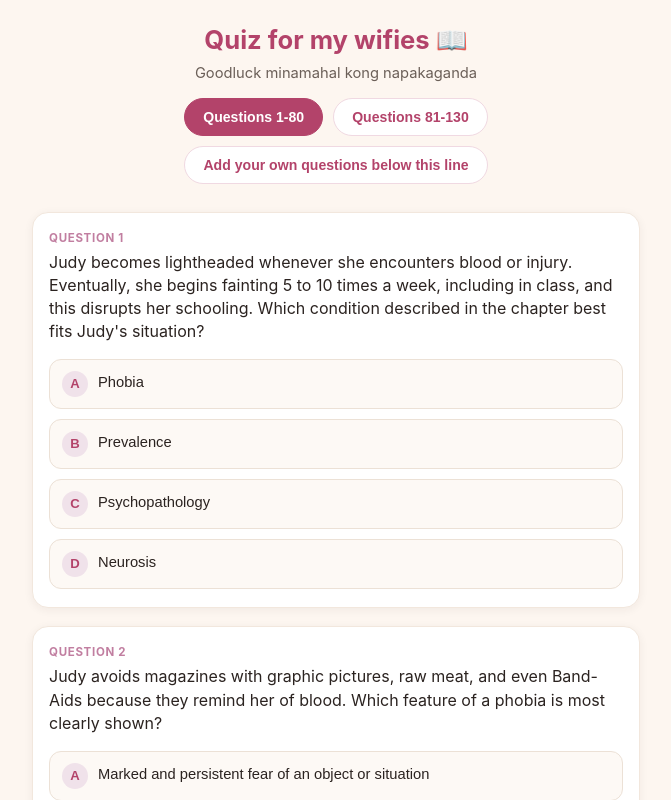
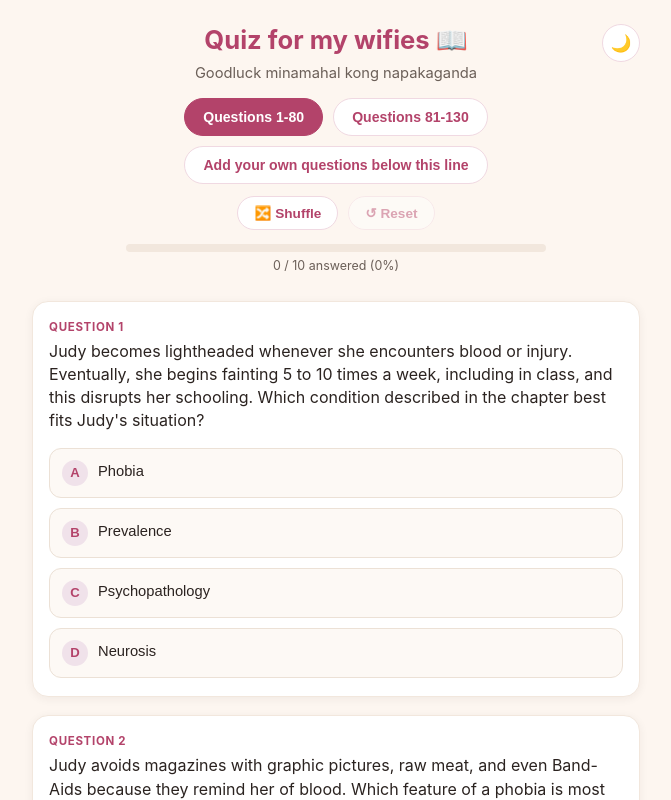
Before and after one commit to satiredddd/psych-web, a React (Vite) app: page / in a window 1280 px wide. Shown: the top 800 px of the page, without its empty margins (304-975 px from the left). Built offline with nearby package versions, Linux system fonts and the light colour scheme.

Commit message:
features, shuffle, darkmode etc,

```diff
--- a/src/App.jsx
+++ b/src/App.jsx
@@ -1,9 +1,18 @@
-import { useMemo, useState } from "react";
+import { useEffect, useMemo, useState } from "react";
 import "./index.css";
 import { parseQuestions } from "./parser";
 // Vite's "?raw" import loads the file as a plain string at build time.
 // This is the ONLY line that connects the app to your question bank.
 import questionsText from "./questions.txt?raw";
+
+function shuffledIndices(length) {
+  const arr = Array.from({ length }, (_, i) => i);
+  for (let i = arr.length - 1; i > 0; i--) {
+    const j = Math.floor(Math.random() * (i + 1));
+    [arr[i], arr[j]] = [arr[j], arr[i]];
+  }
+  return arr;
+}
 
 export default function App() {
   // Parse the text file once. Editing questions.txt and rebuilding is all
@@ -11,29 +20,76 @@ export default function App() {
   const parsedSets = useMemo(() => parseQuestions(questionsText), []);
 
   const [activeSet, setActiveSet] = useState(0);
+  // Answers are keyed by each question's ORIGINAL index (its position in
+  // parsedSets), not its on-screen position — so shuffling never
+  // mismatches an answer with the wrong question.
   const [answersBySet, setAnswersBySet] = useState({});
+  // Per-set display order. If a set has no entry here, it's shown in
+  // original file order.
+  const [orderBySet, setOrderBySet] = useState({});
+
+  const [darkMode, setDarkMode] = useState(() => {
+    try {
+      return localStorage.getItem("quizDarkMode") === "true";
+    } catch {
+      return false;
+    }
+  });
+
+  useEffect(() => {
+    try {
+      localStorage.setItem("quizDarkMode", String(darkMode));
+    } catch {
+      // ignore storage errors (e.g. private browsing)
+    }
+  }, [darkMode]);
 
   const currentSet = parsedSets[activeSet] || { label: "No questions yet", questions: [] };
   const QUESTIONS = currentSet.questions;
   const answers = answersBySet[activeSet] || {};
 
-  const handleSelect = (qIndex, letter) => {
-    if (answers[qIndex]) return; // lock in the first answer
+  const order = orderBySet[activeSet] || QUESTIONS.map((_, i) => i);
+
+  const handleSelect = (originalIndex, letter) => {
+    if (answers[originalIndex]) return; // lock in the first answer
     setAnswersBySet((prev) => ({
       ...prev,
-      [activeSet]: { ...(prev[activeSet] || {}), [qIndex]: letter },
+      [activeSet]: { ...(prev[activeSet] || {}), [originalIndex]: letter },
     }));
+  };
+
+  const handleShuffle = () => {
+    setOrderBySet((prev) => ({
+      ...prev,
+      [activeSet]: shuffledIndices(QUESTIONS.length),
+    }));
+    setAnswersBySet((prev) => ({ ...prev, [activeSet]: {} }));
+  };
+
+  const handleReset = () => {
+    setAnswersBySet((prev) => ({ ...prev, [activeSet]: {} }));
   };
 
   const answeredCount = Object.keys(answers).length;
   const correctCount = Object.entries(answers).filter(
-    ([qIndex, letter]) => QUESTIONS[qIndex]?.correct === letter
+    ([originalIndex, letter]) => QUESTIONS[originalIndex]?.correct === letter
   ).length;
+  const progressPct = QUESTIONS.length > 0 ? Math.round((answeredCount / QUESTIONS.length) * 100) : 0;
 
   return (
-    <div className="page">
+    <div className={"page" + (darkMode ? " dark" : "")}>
       <header className="header">
-        <h1>Quiz for my wifies 📖</h1>
+        <div className="topRow">
+          <h1>Quiz for my wifies 📖</h1>
+          <button
+            className="iconToggle"
+            onClick={() => setDarkMode((d) => !d)}
+            aria-label="Toggle dark mode"
+            title="Toggle dark mode"
+          >
+            {darkMode ? "☀️" : "🌙"}
+          </button>
+        </div>
         <p className="subtitle">Goodluck minamahal kong napakaganda</p>
 
         {parsedSets.length > 1 && (
@@ -50,10 +106,31 @@ export default function App() {
           </div>
         )}
 
+        {QUESTIONS.length > 0 && (
+          <div className="controlsRow">
+            <button className="ctrlButton" onClick={handleShuffle}>
+              🔀 Shuffle
+            </button>
+            <button className="ctrlButton" onClick={handleReset} disabled={answeredCount === 0}>
+              ↺ Reset
+            </button>
+          </div>
+        )}
+
+        {QUESTIONS.length > 0 && (
+          <div className="progressWrap">
+            <div className="progressTrack">
+              <div className="progressFill" style={{ width: `${progressPct}%` }} />
+            </div>
+            <div className="progressLabel">
+              {answeredCount} / {QUESTIONS.length} answered ({progressPct}%)
+            </div>
+          </div>
+        )}
+
         {QUESTIONS.length > 0 && answeredCount > 0 && (
           <div className="scoreBar">
             Score: <strong>{correctCount}</strong> / {answeredCount} answered
-            {" "}(<span>{QUESTIONS.length} total</span>)
           </div>
         )}
       </header>
@@ -65,17 +142,18 @@ export default function App() {
             <p>Add some to questions.txt using the TERM / A-D / ANSWER / EXPLAIN pattern.</p>
           </div>
         ) : (
-          QUESTIONS.map((q, qIndex) => {
-            const selected = answers[qIndex];
+          order.map((originalIndex, displayIndex) => {
+            const q = QUESTIONS[originalIndex];
+            const selected = answers[originalIndex];
             const isAnswered = Boolean(selected);
             const isCorrect = selected === q.correct;
 
             return (
               <section
                 className={"card" + (isAnswered ? (isCorrect ? " correctCard" : " wrongCard") : "")}
-                key={qIndex}
+                key={originalIndex}
               >
-                <div className="qNumber">Question {qIndex + 1}</div>
+                <div className="qNumber">Question {displayIndex + 1}</div>
                 <p className="term">{q.term}</p>
 
                 <div className="choices">
@@ -95,7 +173,7 @@ export default function App() {
                       <button
                         key={letter}
                         className={choiceClass}
-                        onClick={() => handleSelect(qIndex, letter)}
+                        onClick={() => handleSelect(originalIndex, letter)}
                         disabled={isAnswered}
                       >
                         <span className="letter">{letter}</span>
--- a/src/index.css
+++ b/src/index.css
@@ -1,13 +1,61 @@
 * {
   box-sizing: border-box;
+}
+
+:root {
+  --bg: #fdf6f0;
+  --text: #2b2320;
+  --accent: #b3436a;
+  --accent-soft: #f0d9e2;
+  --accent-soft-hover: #e2a9bf;
+  --card-bg: #ffffff;
+  --card-border: #f2e7dd;
+  --muted: #6b5f58;
+  --choice-bg: #fdf9f5;
+  --choice-border: #ece1d6;
+  --letter-bg: #f0e2ea;
+  --correct-bg: #eaf7ee;
+  --correct-border: #a9d6b8;
+  --correct-strong: #4caf7d;
+  --correct-text: #2f7d51;
+  --wrong-bg: #fdeeee;
+  --wrong-border: #f0b8b8;
+  --wrong-strong: #d9534f;
+  --wrong-text: #b3433f;
+  --dashed-border: #ece1d6;
+  --track-bg: #f2e7dd;
+}
+
+.page.dark {
+  --bg: #201a17;
+  --text: #f2ece6;
+  --accent: #e58fac;
+  --accent-soft: #4a2e39;
+  --accent-soft-hover: #5e3a48;
+  --card-bg: #2b2320;
+  --card-border: #3d332d;
+  --muted: #b3a89f;
+  --choice-bg: #241d1a;
+  --choice-border: #3d332d;
+  --letter-bg: #4a2e39;
+  --correct-bg: #1e3326;
+  --correct-border: #3d6e4f;
+  --correct-strong: #4caf7d;
+  --correct-text: #7fd39d;
+  --wrong-bg: #331e1e;
+  --wrong-border: #6e3d3d;
+  --wrong-strong: #d9534f;
+  --wrong-text: #e59a9a;
+  --dashed-border: #3d332d;
+  --track-bg: #3d332d;
 }
 
 html,
 body {
   margin: 0;
   padding: 0;
-  background: #fdf6f0;
-  color: #2b2320;
+  background: var(--bg);
+  color: var(--text);
   font-family: -apple-system, BlinkMacSystemFont, "Segoe UI", Roboto,
     Helvetica, Arial, sans-serif;
   -webkit-text-size-adjust: 100%;
@@ -21,6 +69,10 @@ body {
   max-width: 640px;
   margin: 0 auto;
   padding: 24px 16px 56px;
+  background: var(--bg);
+  color: var(--text);
+  min-height: 100vh;
+  transition: background 0.2s ease, color 0.2s ease;
 }
 
 .header {
@@ -28,15 +80,39 @@ body {
   margin-bottom: 28px;
 }
 
+.topRow {
+  display: flex;
+  align-items: center;
+  justify-content: center;
+  gap: 10px;
+  position: relative;
+}
+
 .header h1 {
   font-size: 1.6rem;
   margin: 0 0 8px;
-  color: #b3436a;
+  color: var(--accent);
+}
+
+.iconToggle {
+  position: absolute;
+  right: 0;
+  top: 0;
+  background: var(--card-bg);
+  border: 1.5px solid var(--accent-soft);
+  border-radius: 999px;
+  width: 38px;
+  height: 38px;
+  font-size: 1.05rem;
+  cursor: pointer;
+  -webkit-appearance: none;
+  appearance: none;
+  -webkit-tap-highlight-color: transparent;
 }
 
 .subtitle {
   font-size: 0.92rem;
-  color: #6b5f58;
+  color: var(--muted);
   margin: 0 auto 14px;
   max-width: 420px;
   line-height: 1.4;
@@ -53,68 +129,121 @@ body {
 .setButton {
   padding: 10px 18px;
   border-radius: 999px;
-  border: 1.5px solid #f0d9e2;
-  background: #fff;
+  border: 1.5px solid var(--accent-soft);
+  background: var(--card-bg);
   font-size: 0.88rem;
   font-weight: 600;
   cursor: pointer;
-  color: #b3436a;
+  color: var(--accent);
   transition: all 0.15s ease;
   -webkit-appearance: none;
   appearance: none;
+  -webkit-tap-highlight-color: transparent;
 }
 
 .setButton:hover {
-  border-color: #e2a9bf;
+  border-color: var(--accent-soft-hover);
 }
 
 .setButtonActive {
-  background: #b3436a;
-  border-color: #b3436a;
+  background: var(--accent);
+  border-color: var(--accent);
   color: #fff;
+}
+
+.controlsRow {
+  display: flex;
+  justify-content: center;
+  gap: 10px;
+  margin-bottom: 14px;
+}
+
+.ctrlButton {
+  padding: 8px 16px;
+  border-radius: 999px;
+  border: 1.5px solid var(--accent-soft);
+  background: var(--card-bg);
+  font-size: 0.85rem;
+  font-weight: 600;
+  cursor: pointer;
+  color: var(--accent);
+  -webkit-appearance: none;
+  appearance: none;
+  -webkit-tap-highlight-color: transparent;
+}
+
+.ctrlButton:disabled {
+  opacity: 0.45;
+  cursor: default;
+}
+
+.progressWrap {
+  max-width: 420px;
+  margin: 0 auto 14px;
+}
+
+.progressTrack {
+  width: 100%;
+  height: 8px;
+  border-radius: 999px;
+  background: var(--track-bg);
+  overflow: hidden;
+}
+
+.progressFill {
+  height: 100%;
+  background: var(--accent);
+  border-radius: 999px;
+  transition: width 0.25s ease;
+}
+
+.progressLabel {
+  margin-top: 6px;
+  font-size: 0.78rem;
+  color: var(--muted);
 }
 
 .scoreBar {
   display: inline-block;
-  background: #fff;
-  border: 1px solid #f0d9e2;
+  background: var(--card-bg);
+  border: 1px solid var(--accent-soft);
   border-radius: 999px;
   padding: 6px 16px;
   font-size: 0.88rem;
-  color: #b3436a;
+  color: var(--accent);
 }
 
 .emptySet {
   text-align: center;
-  background: #fff;
-  border: 2px dashed #f0d9e2;
+  background: var(--card-bg);
+  border: 2px dashed var(--accent-soft);
   border-radius: 16px;
   padding: 48px 24px;
-  color: #6b5f58;
+  color: var(--muted);
 }
 
 .emptySet h2 {
   margin-top: 0;
-  color: #b3436a;
+  color: var(--accent);
 }
 
 .card {
-  background: #ffffff;
+  background: var(--card-bg);
   border-radius: 16px;
   padding: 18px 16px;
   margin-bottom: 18px;
   box-shadow: 0 2px 10px rgba(43, 35, 32, 0.06);
-  border: 1px solid #f2e7dd;
-  transition: border-color 0.2s ease, box-shadow 0.2s ease;
+  border: 1px solid var(--card-border);
+  transition: border-color 0.2s ease, box-shadow 0.2s ease, background 0.2s ease;
 }
 
 .card.correctCard {
-  border-color: #a9d6b8;
+  border-color: var(--correct-border);
   box-shadow: 0 2px 12px rgba(64, 145, 91, 0.12);
 }
 
 .card.wrongCard {
-  border-color: #f0b8b8;
+  border-color: var(--wrong-border);
   box-shadow: 0 2px 12px rgba(196, 68, 68, 0.1);
 }
 
@@ -123,7 +252,7 @@ body {
   font-weight: 700;
   letter-spacing: 0.06em;
   text-transform: uppercase;
-  color: #c17ea0;
+  color: var(--accent);
   margin-bottom: 6px;
 }
 
@@ -131,7 +260,7 @@ body {
   font-size: 1rem;
   line-height: 1.45;
   margin: 0 0 16px;
-  color: #2b2320;
+  color: var(--text);
 }
 
 .choices {
@@ -146,16 +275,17 @@ body {
   gap: 10px;
   width: 100%;
   text-align: left;
-  background: #fdf9f5;
-  border: 1.5px solid #ece1d6;
+  background: var(--choice-bg);
+  border: 1.5px solid var(--choice-border);
   border-radius: 12px;
   padding: 11px 12px;
   font-size: 0.92rem;
   line-height: 1.35;
-  color: #2b2320;
+  color: var(--text);
   cursor: pointer;
   -webkit-appearance: none;
   appearance: none;
+  -webkit-tap-highlight-color: transparent;
 }
 
 .choice:active {
@@ -174,8 +304,8 @@ body {
   width: 26px;
   height: 26px;
   border-radius: 50%;
-  background: #f0e2ea;
-  color: #b3436a;
+  background: var(--letter-bg);
+  color: var(--accent);
   font-weight: 700;
   font-size: 0.82rem;
 }
@@ -185,22 +315,22 @@ body {
 }
 
 .choiceCorrect {
-  background: #eaf7ee;
-  border-color: #a9d6b8;
+  background: var(--correct-bg);
+  border-color: var(--correct-border);
 }
 
 .choiceCorrect .letter {
-  background: #4caf7d;
+  background: var(--correct-strong);
   color: #fff;
 }
 
 .choiceWrong {
-  background: #fdeeee;
-  border-color: #f0b8b8;
+  background: var(--wrong-bg);
+  border-color: var(--wrong-border);
 }
 
 .choiceWrong .letter {
-  background: #d9534f;
+  background: var(--wrong-strong);
   color: #fff;
 }
 
@@ -211,40 +341,40 @@ body {
 .feedback {
   margin-top: 14px;
   padding-top: 12px;
-  border-top: 1px dashed #ece1d6;
+  border-top: 1px dashed var(--dashed-border);
 }
 
 .feedbackCorrect {
   margin: 0;
   font-size: 0.88rem;
   line-height: 1.5;
-  color: #2f7d51;
+  color: var(--correct-text);
 }
 
 .feedbackWrong {
   margin: 0 0 8px;
   font-size: 0.88rem;
   line-height: 1.5;
-  color: #b3433f;
+  color: var(--wrong-text);
 }
 
 .feedbackRight {
   margin: 0;
   font-size: 0.88rem;
   line-height: 1.5;
-  color: #2f7d51;
+  color: var(--correct-text);
 }
 
 .feedbackExplain {
   margin: 8px 0 0;
   font-size: 0.86rem;
   line-height: 1.5;
-  color: #6b5f58;
+  color: var(--muted);
 }
 
 .footer {
   text-align: center;
   margin-top: 20px;
-  color: #6b5f58;
+  color: var(--muted);
   font-size: 0.9rem;
 }
```
